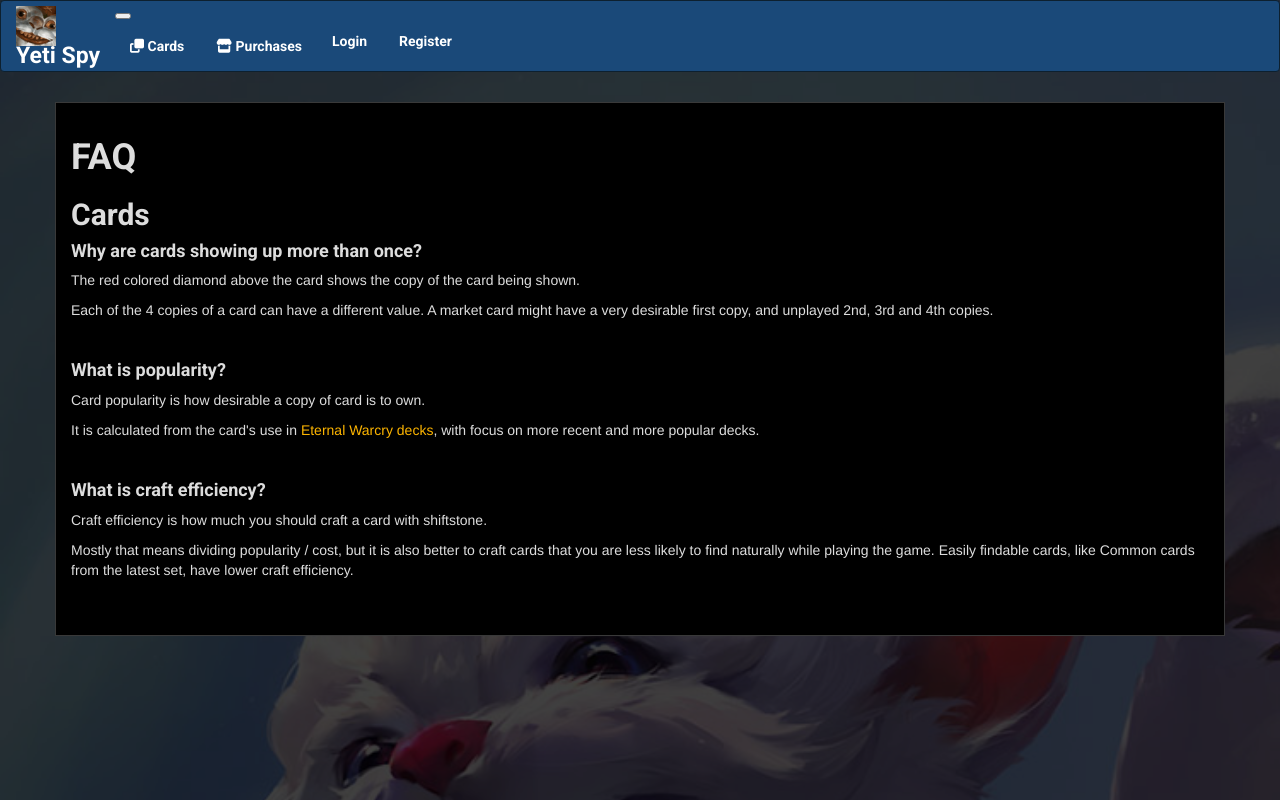
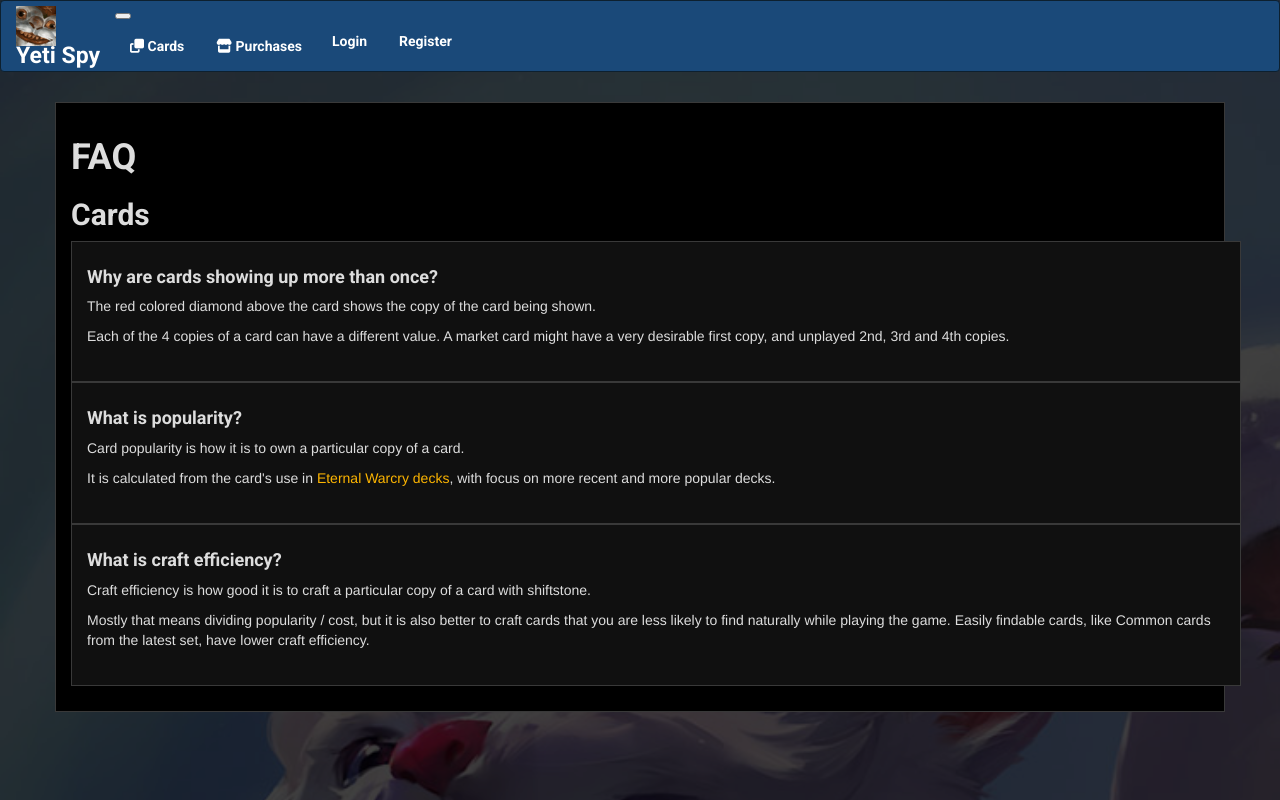
Before and after one commit to Qazzquimby/YetiSpy, a Python web app: template infiltrate/templates/faq.html in a window 1280 px wide. Run offline with Jinja, Linux system fonts and the light colour scheme; the template is opened without the code that fills it, so the values that code supplies are empty; some libraries are stand-ins or nearby versions.

Commit message:
Make faq highlight target

```diff
--- a/infiltrate/templates/faq.html
+++ b/infiltrate/templates/faq.html
@@ -14,30 +14,38 @@
     <h1>FAQ</h1>
     <h2 id="cards">Cards</h2>
 
-    <h4>Why are cards showing up more than
-        once?</h4>
+    <div class="container">
+        <h4>Why are cards showing up more than once?</h4>
         <p>The red colored diamond above the card shows the copy of the card being
             shown.</p>
-    <p>Each of the 4 copies of a card can have a different value. A market card might
-        have a
-        very desirable first copy, and unplayed 2nd, 3rd and 4th copies.</p>
-    <br>
+        <p>Each of the 4 copies of a card can have a different value. A market card
+            might have a very desirable first copy, and unplayed 2nd, 3rd and 4th
+            copies.</p>
+    </div>
 
-    <h4 id="value">What is popularity?</h4>
-    <p>Card popularity is how desirable a copy of card is to own.</p>
+    <div id="value" class="container">
+        <h4>What is popularity?</h4>
+        <p>Card popularity is how it is to own a particular copy of a card.</p>
         <p>It is calculated from the card&#39;s use in
             <a href="https://eternalwarcry.com/decks">Eternal Warcry decks</a>,
             with focus on more recent and more popular decks.</p>
-    <br>
+    </div>
 
-    <h4 id="efficiency">What is craft efficiency?</h4>
-    <p>Craft efficiency is how much you should craft a card with shiftstone.</p>
+    <div id="efficiency" class="container">
+        <h4>What is craft efficiency?</h4>
+        <p>Craft efficiency is how good it is to craft a particular copy of a card with
+            shiftstone.</p>
         <p>Mostly that means dividing popularity / cost, but it is also better to craft
-        cards
-        that
-        you are less likely to find naturally while playing the game. Easily findable
-        cards,
-        like Common cards from the latest set, have lower craft efficiency.</p>
-    <br>
+            cards that you are less likely to find naturally while playing the game.
+            Easily findable cards, like Common cards from the latest set, have lower
+            craft efficiency.</p>
+    </div>
+
+    <style>
+        :target {
+            background-color: #1a4979 !important;
+            transition: 0.8s;
+        }
+    </style>
 
 {% endblock %}
```
Lines whose indentation alone changed are shown as unchanged.
